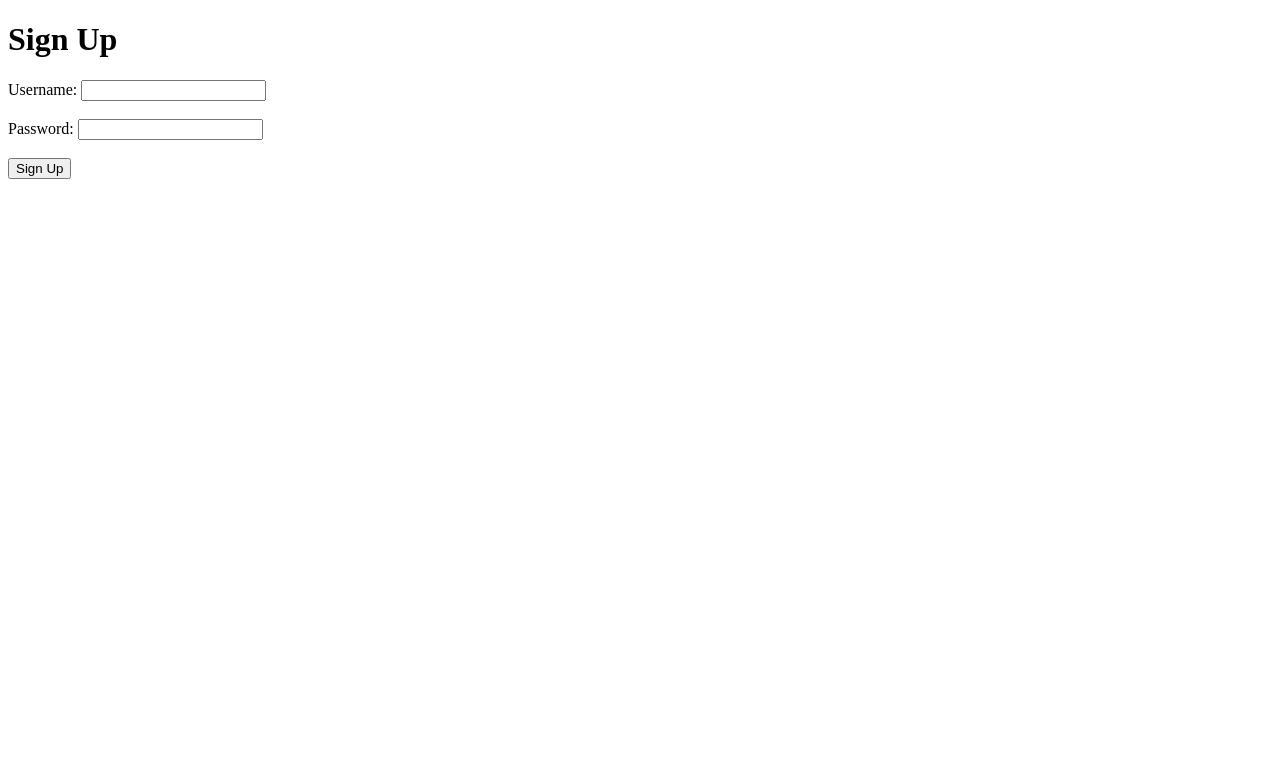
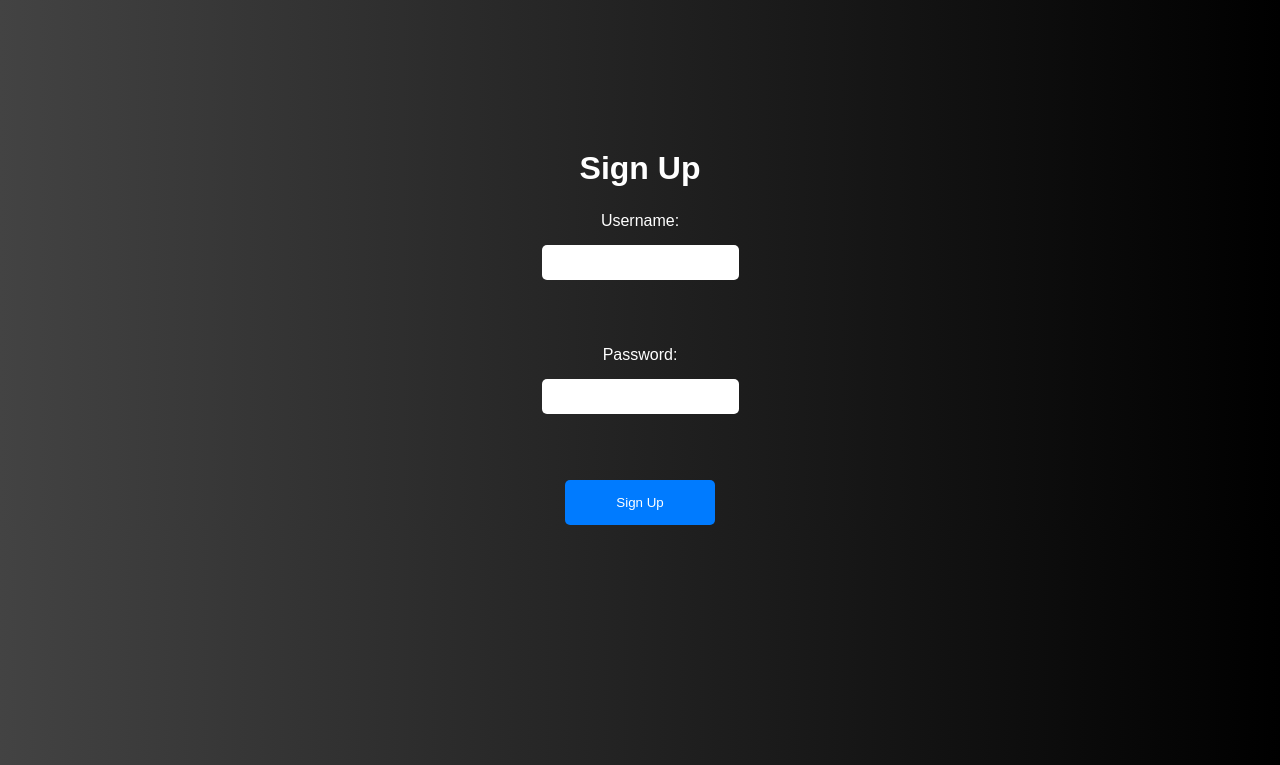
Before and after one commit to BriLouSal/MarketSight, a Django app: page /signup/ in a window 1280 px wide. Shown: the top 765 px of the page. Run offline with Django 5.2, Linux system fonts and the light colour scheme.

Commit message:
Signup page is added in

```diff
--- /dev/null
+++ b/MarketSight/MarketSightBack/static/signup.css
@@ -0,0 +1,55 @@
+*{
+    margin: 0;
+    padding: 0;
+    box-sizing: border-box;
+}
+
+body{
+    font-family: 'Poppins', sans-serif;
+    font-optical-sizing: auto;
+    font-weight: 500;
+    font-style: normal;
+    background-color: #f4f4f4;
+    color: #333;
+    background-image: linear-gradient(to right, #434343 0%, black 100%);
+}
+
+
+
+.border {
+    display: flex;
+    flex-direction: column;
+    align-items: center;
+    justify-content: center;
+    color: white;
+    margin-top: 150px;
+    gap: 25px;
+
+}
+
+
+form {
+    width: 750px;
+    display: flex;
+    flex-direction: column;
+    align-items: center;
+    gap: 15px;
+}
+input[type="text"],
+input[type="password"] {
+    padding: 10px;
+    border: none;
+    border-radius: 5px 5px;
+    outline: none;
+}
+
+button {
+    border: none;
+    cursor: pointer;
+    padding: 15px;
+    background-color: #007bff;
+    color: white;
+    width: 150px;
+    border-radius: 5px 5px;
+
+}
--- a/MarketSight/templates/signup.html
+++ b/MarketSight/MarketSightBack/templates/base/signup.html
@@ -1,9 +1,11 @@
 <!DOCTYPE html>
 <html lang="en">
 <head>
+    {% load static %}
     <meta charset="UTF-8">
     <meta name="viewport" content="width=device-width, initial-scale=1.0">
     <title>Document</title>
+    <link rel="stylesheet" href="{% static 'signup.css'  %}">
 </head>
 <body>
         <div class="border">
--- a/MarketSight/MarketSightBack/views.py
+++ b/MarketSight/MarketSightBack/views.py
@@ -10,7 +10,7 @@ from .models import Profile, Portfolio
 #  This is the views.py file where we will handle the logic for our application
 #  We will create views for home, portfolio room, stock, login, signup, and assistance
 
-user = "Louie"
+user = "Brain"
 
 
 
@@ -30,6 +30,7 @@ def check_stock(ticker_symbol):
 def search(request):
     # This is the index view where we will display the home page/search page
     # Now we need to find how to redirect the search html -> stock.html
+
 
 
 
@@ -53,11 +54,11 @@ def stock(request, stock_tick):
 
 
 def portfolio(request):
-    return render(request, 'portfolio.html')
+    return render(request, 'portfolio_room.html')
 
 def signup(request):
 
-    return render(request, 'signup.html')
+    return render(request, 'base/signup.html')
 
 
 
```
